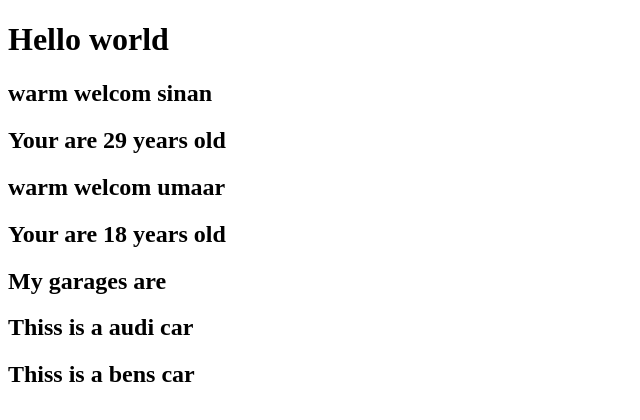
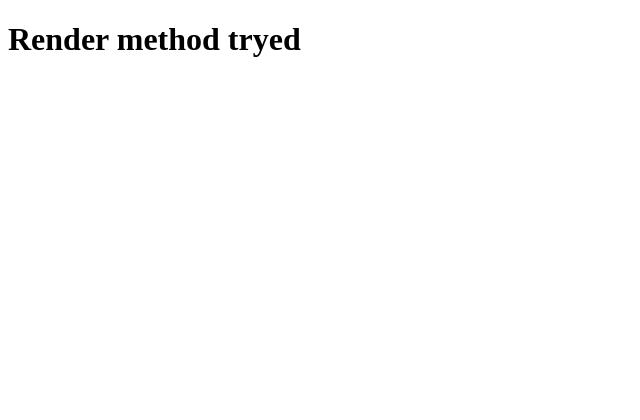
Before and after one commit to hemmad777/react-learning, a React (Vite) app: page / in a window 1280 px wide. Shown: the top 420 px of the page, without its empty margins (0-640 px from the left). Built offline with nearby package versions, Linux system fonts and the light colour scheme.

Commit message:
Tryed for create class components

```diff
--- a/src/App.jsx
+++ b/src/App.jsx
@@ -1,18 +1,11 @@
-import Welcome from "./Welcome";
-import { Garage } from "./Garage";
+import React from "react";
 
-function App(){
-  return(
-    <div className="App">
-      <h1>Hello world</h1>
-
-      <Welcome name="sinan" age={29}/>
-      <Welcome name="umaar" age={18}/>
-
-      <Garage />
-    </div>
-
-  )
+class Car extends React.Component{
+  render(){
+    return(
+      <h1>Render method tryed</h1>
+    )
+  }
 }
 
-export default App;
+export default Car;
--- a/src/main.jsx
+++ b/src/main.jsx
@@ -1,7 +1,11 @@
 
 import { createRoot } from "react-dom/client";
-import App from "./App";
+import Car from "./App";
+
+// createRoot(document.getElementById('sandy')).render(
+//   <App />
+// )
 
 createRoot(document.getElementById('sandy')).render(
-  <App />
+  <Car />
 )
```
